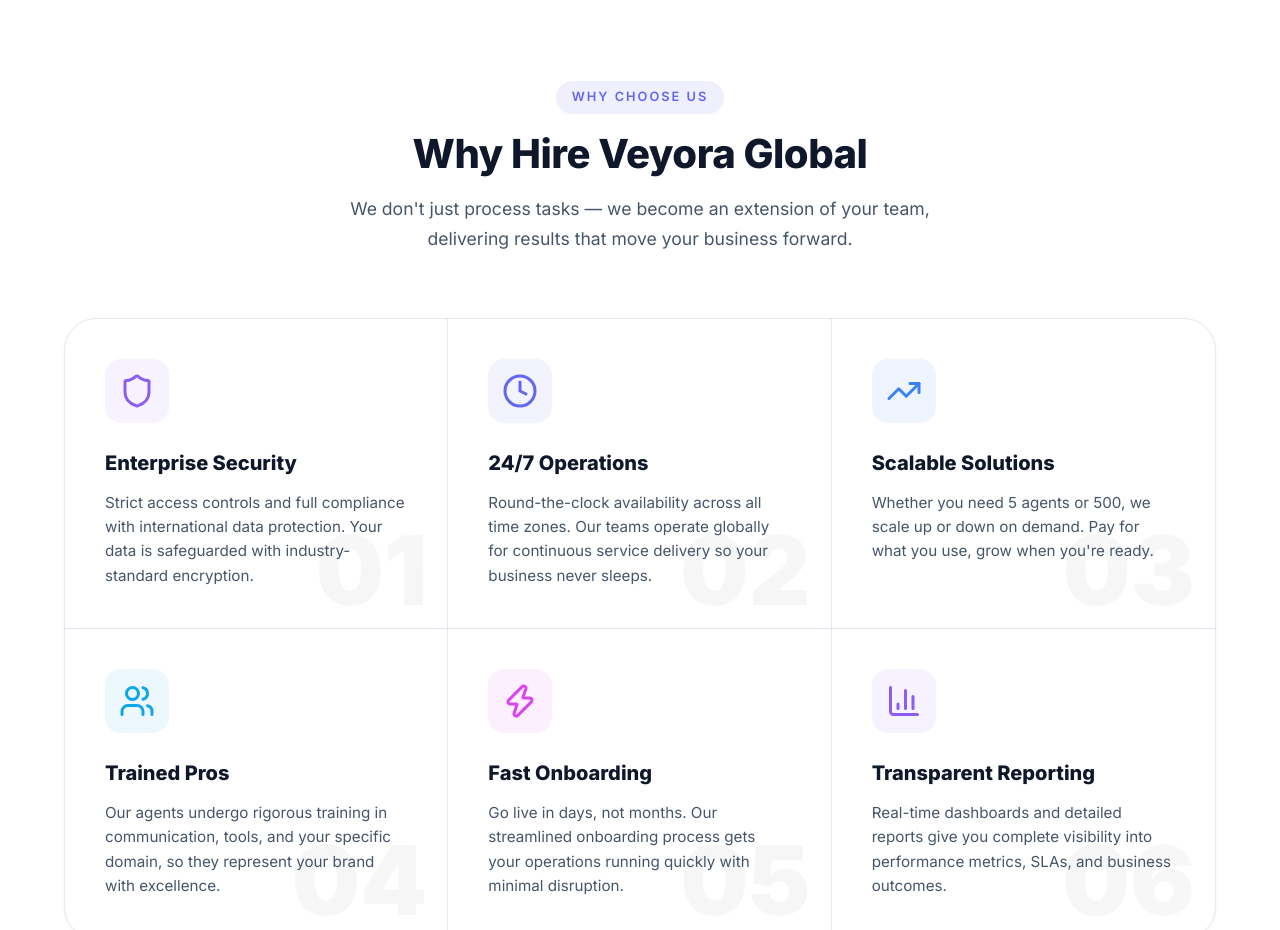
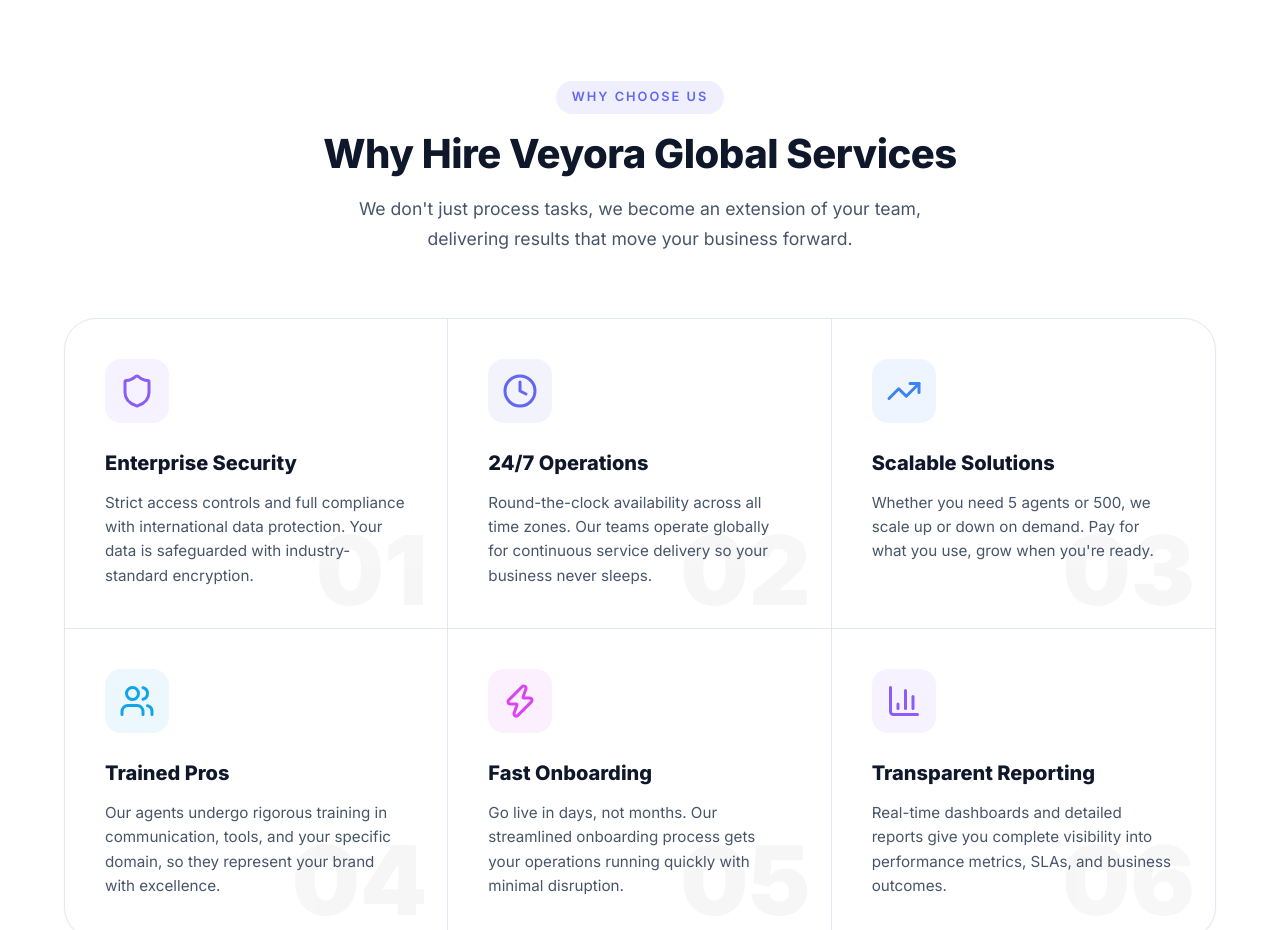
Before and after one commit to Vishnu9106/veyora-global-services, a React (Vite) app: page / in a window 1280 px wide. Shown: the part 1980-2910 px from the top of the page. Built offline with nearby package versions, Linux system fonts and the light colour scheme.

Commit message:
Update Why Hire heading and remove em dashes

```diff
--- a/src/pages/Home.jsx
+++ b/src/pages/Home.jsx
@@ -254,14 +254,14 @@
         </div>
       </section>
 
-      {/* Why Hire Us — Horizontal Feature Rows */}
+      {/* Why Hire Us - Horizontal Feature Rows */}
       <section className="section">
         <div className="container">
           <div className="section-header">
             <span className="section-tag">Why Choose Us</span>
-            <h2 className="section-title">Why Hire Veyora Global</h2>
+            <h2 className="section-title">Why Hire Veyora Global Services</h2>
             <p className="section-subtitle">
-              We don't just process tasks — we become an extension of your team,
+              We don't just process tasks, we become an extension of your team,
               delivering results that move your business forward.
             </p>
           </div>
```
